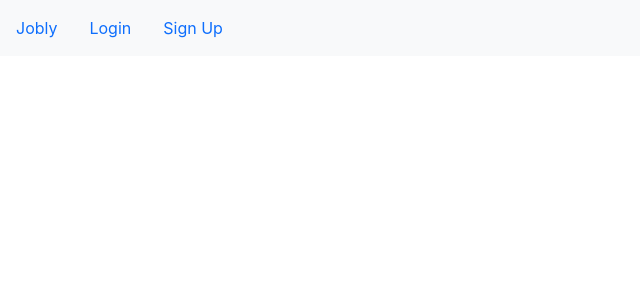
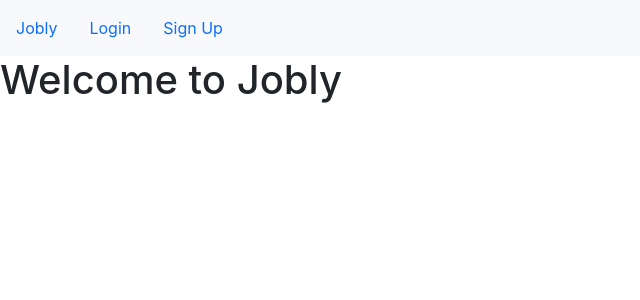
Before and after one commit to ld-amaya/jobly-frontend, a React (Create React App) app: page / in a window 1280 px wide. Shown: the top 300 px of the page, without its empty margins (0-640 px from the left). Built offline with nearby package versions, Linux system fonts and the light colour scheme.

Commit message:
add home route

```diff
--- a/src/routes/Router.js
+++ b/src/routes/Router.js
@@ -1,5 +1,4 @@
 import React from 'react';
-import Navbar from './Navbar';
 import { Switch, Route, Redirect } from 'react-router-dom';
 import CompanyDetails from '../company/CompanyDetails';
 import Companies from '../company/Companies';
@@ -7,7 +6,7 @@ import Jobs from '../jobs/Jobs';
 import Profile from '../profile/Profile';
 import Login from '../login/Login';
 import Signup from '../signup/Signup';
-
+import Home from '../home/Home';
 function Router() {
     return (
         <Switch>
@@ -29,6 +28,9 @@ function Router() {
             <Route exact path='/signup'>
                 <Signup />
             </Route>
+            <Route expect path='/'>
+                <Home />
+            </Route>
             <Redirect to="/" />
         </Switch>
     )
```
